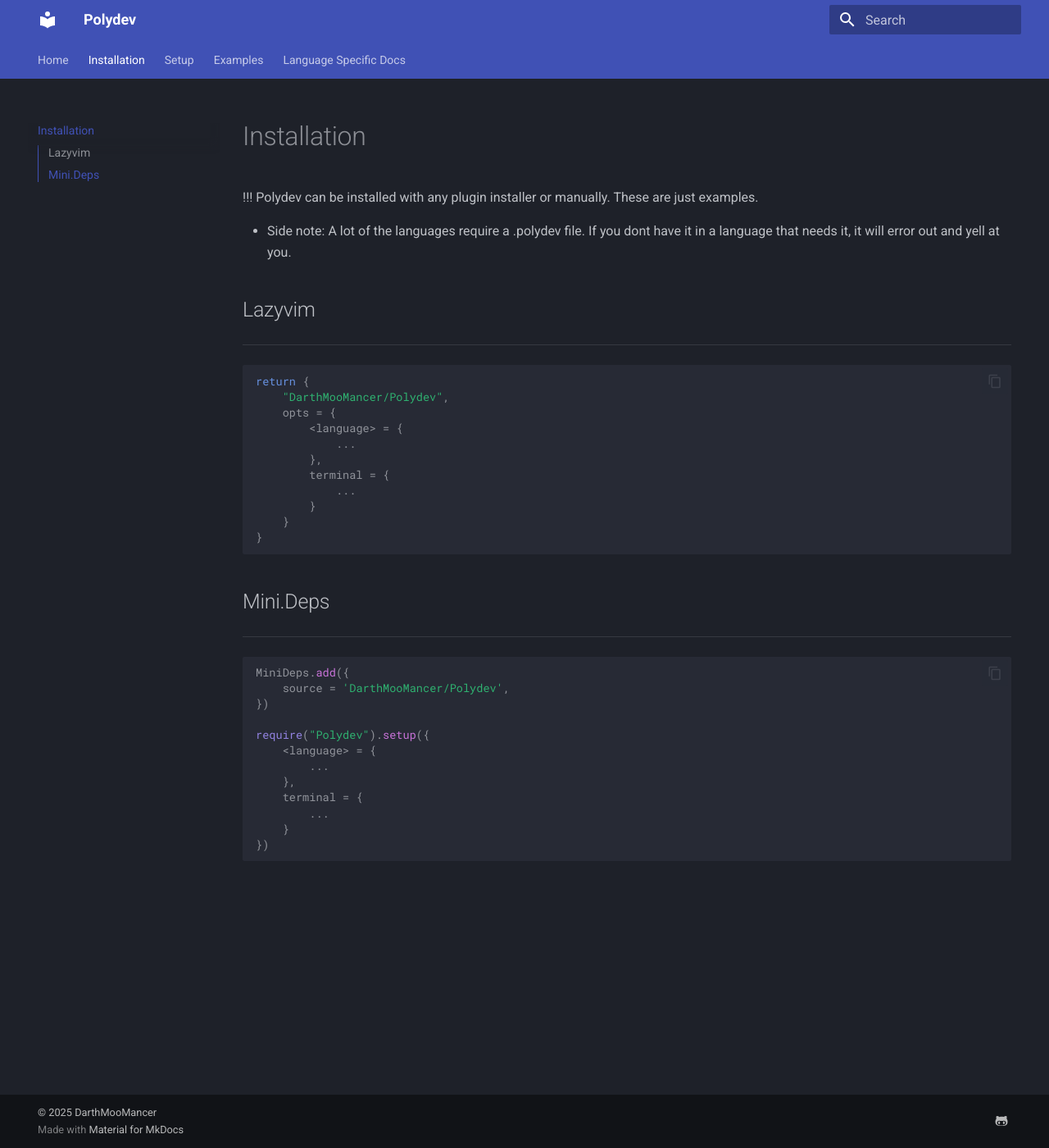
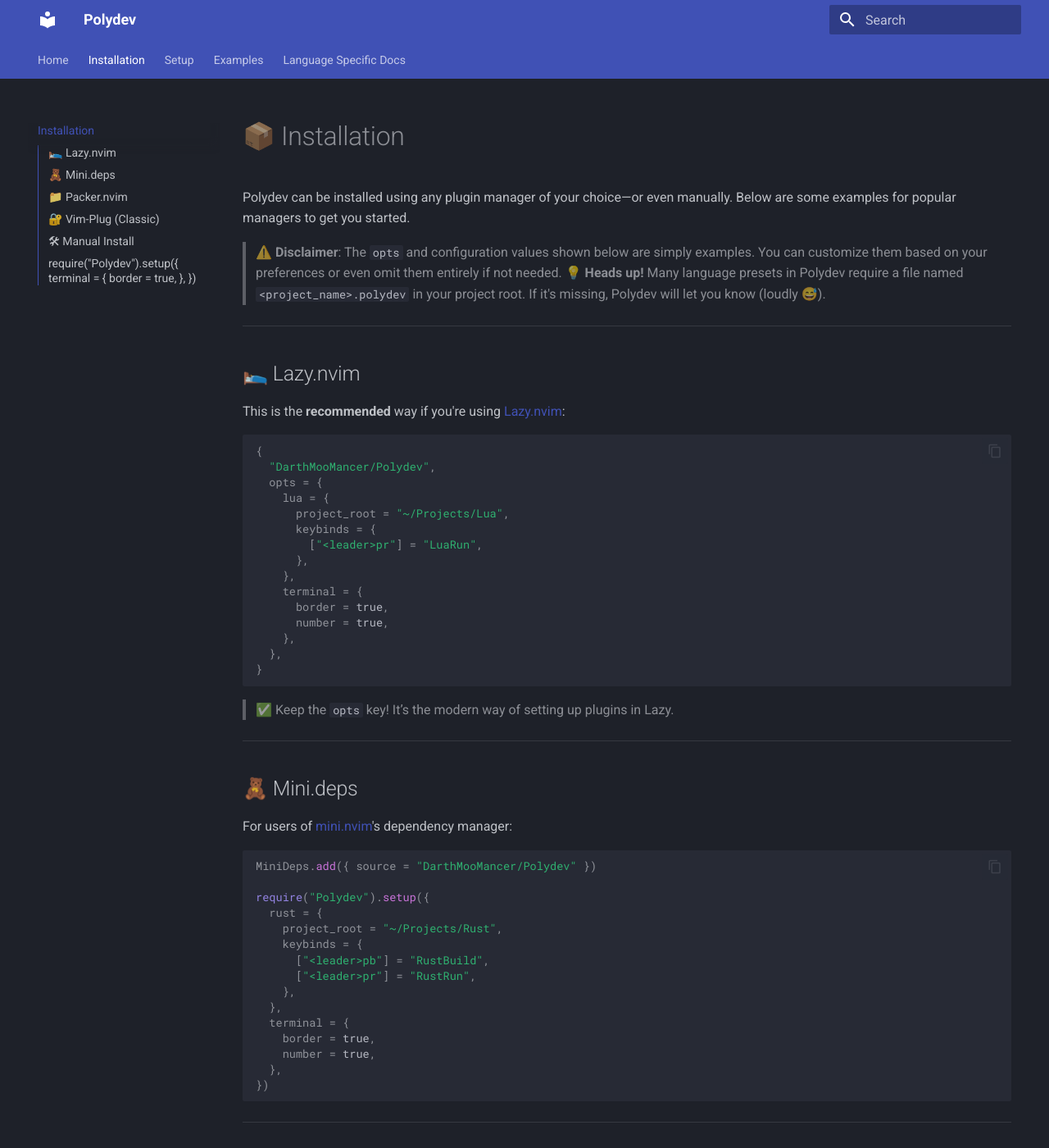
Before and after one commit to DarthMooMancer/Polydev, an MkDocs documentation site: the page built from docs/installation.md, in a window 1280 px wide and 1400 px high. Shown: the whole window at 82% size. Built offline with MkDocs 1.6.1 and Material for MkDocs 9.7.7, drawn with Linux system fonts in a browser that asks for light colours; some of the changed text lies outside the part shown.

Commit message:
Update to installation

````diff
--- a/docs/installation.md
+++ b/docs/installation.md
@@ -1,39 +1,128 @@
-# Installation
-!!! Polydev can be installed with any plugin installer or manually. These are just examples.
+# 📦 Installation
 
-* Side note: A lot of the languages require a <project_name>.polydev file. If you dont have it in a language that needs it, it will error out and yell at you.
+Polydev can be installed using any plugin manager of your choice—or even manually. Below are some examples for popular managers to get you started.
 
-## Lazyvim
-----------
+> ⚠️ **Disclaimer**: The `opts` and configuration values shown below are simply examples. You can customize them based on your preferences or even omit them entirely if not needed.
+> 💡 **Heads up!** Many language presets in Polydev require a file named `<project_name>.polydev` in your project root. If it's missing, Polydev will let you know (loudly 😅).
+
+---
+
+## 🛌 Lazy.nvim
+
+This is the **recommended** way if you're using [Lazy.nvim](https://github.com/folke/lazy.nvim):
 
 ```lua
-return {
-    "DarthMooMancer/Polydev",
-    opts = {
-        <language> = {
-            ...
-        },
-        terminal = {
-            ...
-        }
-    }
+{
+  "DarthMooMancer/Polydev",
+  opts = {
+    lua = {
+      project_root = "~/Projects/Lua",
+      keybinds = {
+        ["<leader>pr"] = "LuaRun",
+      },
+    },
+    terminal = {
+      border = true,
+      number = true,
+    },
+  },
 }
 ```
 
-## Mini.Deps
-------------
+> ✅ Keep the `opts` key! It’s the modern way of setting up plugins in Lazy.
+
+---
+
+## 🧸 Mini.deps
+
+For users of [mini.nvim](https://github.com/echasnovski/mini.nvim)'s dependency manager:
 
 ```lua
-MiniDeps.add({
-    source = 'DarthMooMancer/Polydev',
-})
+MiniDeps.add({ source = "DarthMooMancer/Polydev" })
 
 require("Polydev").setup({
-    <language> = {
-        ...
+  rust = {
+    project_root = "~/Projects/Rust",
+    keybinds = {
+      ["<leader>pb"] = "RustBuild",
+      ["<leader>pr"] = "RustRun",
+    },
+  },
+  terminal = {
+    border = true,
+    number = true,
+  },
+})
+```
+
+---
+
+## 📁 Packer.nvim
+
+For fans of [Packer.nvim](https://github.com/wbthomason/packer.nvim):
+
+```lua
+use({
+  "DarthMooMancer/Polydev",
+  config = function()
+    require("Polydev").setup({
+      python = {
+        project_root = "~/Projects/Python",
+        keybinds = {
+          ["<leader>pb"] = "PythonPip",
+          ["<leader>pr"] = "PythonRun",
+        },
+      },
+      terminal = {
+        relativenumber = true,
+      },
+    })
+  end,
+})
+```
+
+---
+
+## 🔐 Vim-Plug (Classic)
+
+Even if you're still using [vim-plug](https://github.com/junegunn/vim-plug), you’re covered:
+
+```vim
+Plug 'DarthMooMancer/Polydev'
+
+lua << EOF
+  require("Polydev").setup({
+    c = {
+      project_root = "~/Projects/C",
+      keybinds = {
+        ["<leader>pb"] = "CBuild",
+        ["<leader>pr"] = "CRun",
+      },
     },
     terminal = {
-        ...
-    }
+      number = true,
+    },
+  })
+EOF
+```
+
+---
+
+## 🛠 Manual Install
+
+Clone the repo into your `~/.config/nvim/lua` or any runtime path:
+
+```bash
+git clone https://github.com/DarthMooMancer/Polydev ~/.config/nvim/lua/Polydev
+```
+
+Then in your config:
+
+```lua
+require("Polydev").setup({
+  terminal = {
+    border = true,
+  },
 })
 ```
+---
````
Also changed, not shown: docs/setup.md (+10 -12 lines).
